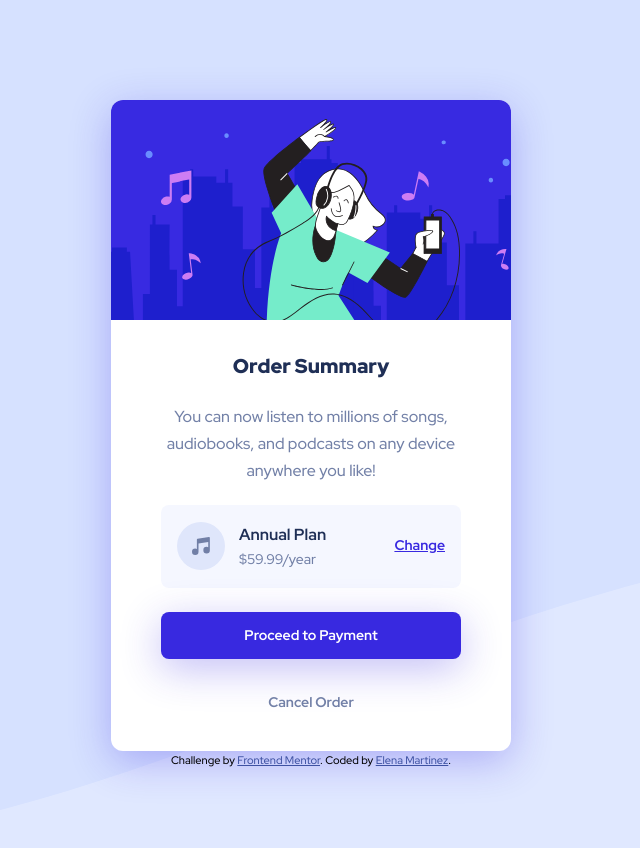
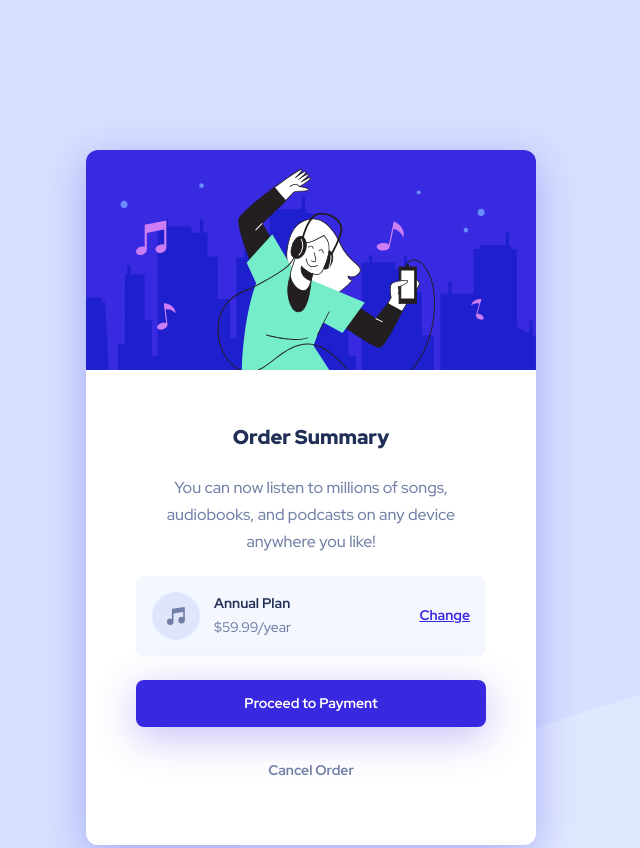
Before and after one commit to nenamartinez/ordersummary, a plain HTML site: page index.html in a window 1280 px wide. Shown: the top 848 px of the page, without its empty margins (329-969 px from the left). Drawn offline with Linux system fonts and the light colour scheme.

Commit message:
fix card width response design bug

```diff
--- a/style.css
+++ b/style.css
@@ -51,13 +51,17 @@ body {
   background-position: top;
   font-family: "Red Hat Display", sans-serif;
   font-weight: 500;
+  font-size: 1.6rem;
   line-height: 1.7;
-  padding: 10rem;
 }
 
 .card {
-  margin: 0 auto;
-  width: 40rem;
+  margin: 15rem auto;
+  width: 90%;
+  min-width: 30rem;
+  max-width: 45rem;
+  /* max-width: 45rem; */
+  /* min-width: 30rem; */
   background-color: #fff;
   border-radius: 1.2rem;
   box-shadow: 0 1rem 4rem hsla(245, 75%, 52%, 0.3);
@@ -67,10 +71,12 @@ body {
   border-top-left-radius: 1.2rem;
   border-top-right-radius: 1.2rem;
   overflow: hidden;
+  display: flex;
+  justify-content: center;
 }
 
 .card-bottom {
-  padding: 2.4rem 5rem;
+  padding: 2.4rem;
 }
 
 .heading-secondary {
@@ -96,6 +102,7 @@ body {
   justify-content: space-between;
   border-radius: 8px;
   margin-bottom: 2.4rem;
+  font-size: 1.4rem;
 }
 
 .icon {
@@ -105,7 +112,6 @@ body {
 .annual-plan-text {
   color: hsl(223, 47%, 23%);
   font-weight: 700;
-  font-size: 1.6rem;
 }
 
 .price {
@@ -168,8 +174,8 @@ body {
   color: hsl(223, 47%, 23%);
 }
 
-@media screen and (max-width: 600px) {
-  body {
-    padding: 10rem 2rem 0;
+@media screen and (min-width: 475px) {
+  .card-bottom {
+    padding: 5rem;
   }
 }
```
